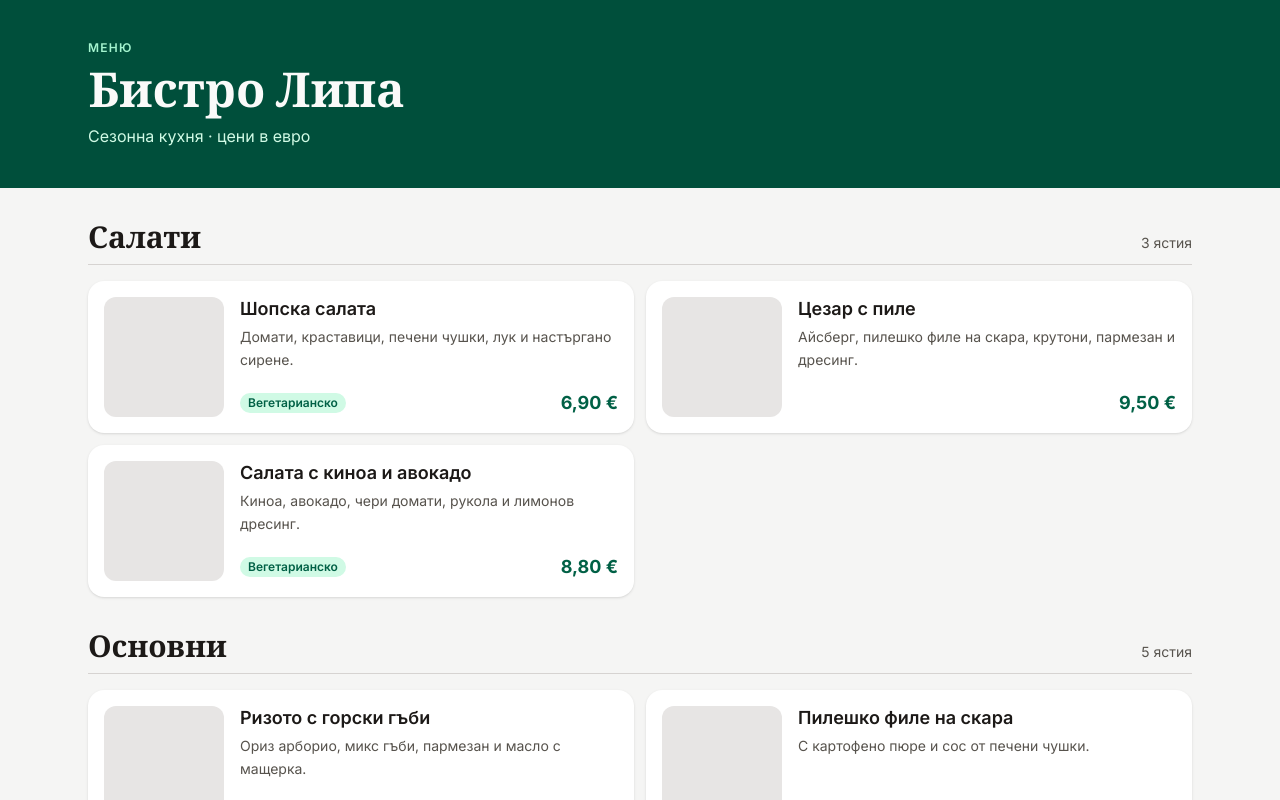
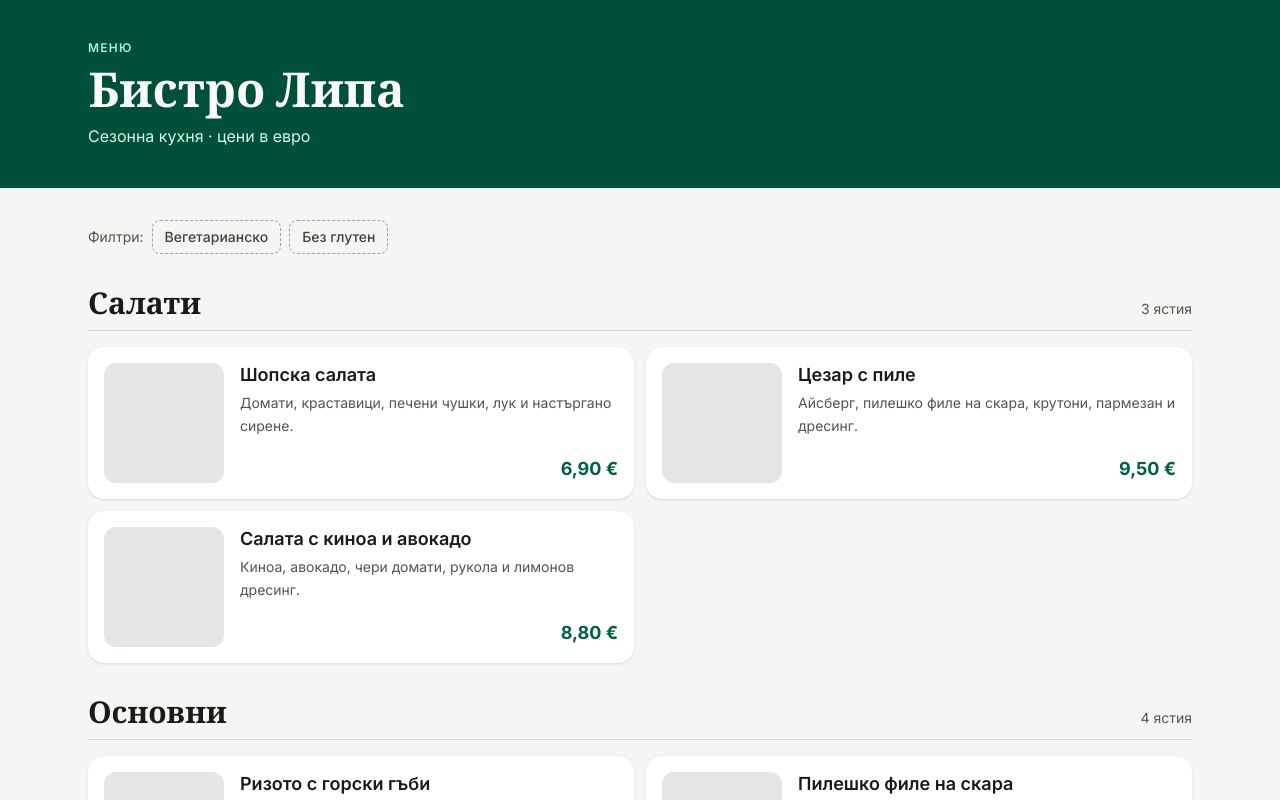
Before and after one commit to aleksandar-buzov/restaurant-menu, a React (Vite) app: page /menu in a window 1280 px wide. Shown: the top 800 px of the page. Built offline with nearby package versions, Linux system fonts and the light colour scheme.

Commit message:
feat: add vegetarian and gluten-free filters with empty state

```diff
--- a/src/data/menu.ts
+++ b/src/data/menu.ts
@@ -27,7 +27,7 @@ export const menuItems: MenuItem[] = [
     priceCents: 690,
     imageUrl: null,
     isAvailable: true,
-    isVegetarian: true,
+    isVegetarian: false,
     categoryId: 1,
     allergenIds: [2],
   },
@@ -49,7 +49,7 @@ export const menuItems: MenuItem[] = [
     priceCents: 880,
     imageUrl: null,
     isAvailable: true,
-    isVegetarian: true,
+    isVegetarian: false,
     categoryId: 1,
     allergenIds: [],
   },
@@ -60,7 +60,7 @@ export const menuItems: MenuItem[] = [
     priceCents: 1180,
     imageUrl: null,
     isAvailable: true,
-    isVegetarian: true,
+    isVegetarian: false,
     categoryId: 2,
     allergenIds: [2],
   },
@@ -115,7 +115,7 @@ export const menuItems: MenuItem[] = [
     priceCents: 650,
     imageUrl: null,
     isAvailable: true,
-    isVegetarian: true,
+    isVegetarian: false,
     categoryId: 3,
     allergenIds: [1, 2, 3],
   },
@@ -126,7 +126,7 @@ export const menuItems: MenuItem[] = [
     priceCents: 550,
     imageUrl: null,
     isAvailable: true,
-    isVegetarian: true,
+    isVegetarian: false,
     categoryId: 3,
     allergenIds: [1, 2, 3, 4],
   },
@@ -137,7 +137,7 @@ export const menuItems: MenuItem[] = [
     priceCents: 420,
     imageUrl: null,
     isAvailable: true,
-    isVegetarian: true,
+    isVegetarian: false,
     categoryId: 4,
     allergenIds: [],
   },
@@ -148,7 +148,7 @@ export const menuItems: MenuItem[] = [
     priceCents: 250,
     imageUrl: null,
     isAvailable: true,
-    isVegetarian: true,
+    isVegetarian: false,
     categoryId: 4,
     allergenIds: [],
   },
--- /dev/null
+++ b/src/features/menu/components/MenuFilters.tsx
@@ -0,0 +1,56 @@
+import type { MenuFilterState } from "@/features/menu/types"
+
+interface MenuFiltersProps {
+  filters: MenuFilterState
+  hasActiveFilters: boolean
+  onToggle: (key: keyof MenuFilterState) => void
+  onResetFilters: () => void
+}
+
+const FILTER_OPTIONS: { key: keyof MenuFilterState; label: string }[] = [
+  { key: "vegetarian", label: "Вегетарианско" },
+  { key: "glutenFree", label: "Без глутен" },
+]
+
+const MenuFilters = ({
+  filters,
+  hasActiveFilters,
+  onToggle,
+  onResetFilters,
+}: MenuFiltersProps) => {
+  return (
+    <div className="mx-auto max-w-6xl px-5 pt-5 lg:px-6 lg:pt-8">
+      <div
+        role="group"
+        aria-label="Филтри"
+        className="flex flex-wrap items-center gap-2"
+      >
+        <span className="text-sm text-stone-600">Филтри:</span>
+
+        {FILTER_OPTIONS.map(({ key, label }) => (
+          <button
+            key={key}
+            type="button"
+            aria-pressed={filters[key]}
+            onClick={() => onToggle(key)}
+            className="cursor-pointer rounded-lg border border-dashed border-stone-400 px-3 py-1.5 text-sm font-medium text-stone-700 transition-colors hover:bg-stone-200 focus-visible:ring-2 focus-visible:ring-emerald-600 focus-visible:ring-offset-2 focus-visible:outline-none aria-pressed:border-solid aria-pressed:border-emerald-700 aria-pressed:bg-emerald-700 aria-pressed:text-white aria-pressed:hover:bg-emerald-800"
+          >
+            {label}
+          </button>
+        ))}
+
+        {hasActiveFilters && (
+          <button
+            type="button"
+            className="cursor-pointer text-sm font-medium text-emerald-800 underline-offset-4 hover:underline"
+            onClick={onResetFilters}
+          >
+            Изчисти филтрите
+          </button>
+        )}
+      </div>
+    </div>
+  )
+}
+
+export default MenuFilters
--- /dev/null
+++ b/src/features/menu/types.ts
@@ -0,0 +1,9 @@
+export interface MenuFilterState {
+  vegetarian: boolean
+  glutenFree: boolean
+}
+
+export const DEFAULT_FILTERS: MenuFilterState = {
+  vegetarian: false,
+  glutenFree: false,
+}
--- /dev/null
+++ b/src/features/menu/utils/filterMenuItems.ts
@@ -0,0 +1,25 @@
+import type { MenuItem } from "@/types/menu"
+import type { MenuFilterState } from "@/features/menu/types"
+
+const GLUTEN_ALLERGEN_ID = 1
+
+const filterMenuItems = (
+  menuItems: MenuItem[],
+  filters: MenuFilterState,
+): MenuItem[] => {
+  let filteredItems = menuItems.filter((item) => item.isAvailable)
+
+  if (filters.vegetarian) {
+    filteredItems = filteredItems.filter((item) => item.isVegetarian)
+  }
+
+  if (filters.glutenFree) {
+    filteredItems = filteredItems.filter(
+      (item) => !item.allergenIds.includes(GLUTEN_ALLERGEN_ID),
+    )
+  }
+
+  return filteredItems
+}
+
+export default filterMenuItems
--- a/src/features/menu/utils/groupItemsByCategory.ts
+++ b/src/features/menu/utils/groupItemsByCategory.ts
@@ -5,10 +5,6 @@ export interface CategoryGroup {
   items: MenuItem[]
 }
 
-/**
- * Подрежда категориите по `position`, слага към всяка нейните ястия
- * и маха категориите без ястия.
- */
 const groupItemsByCategory = (
   categories: Category[],
   items: MenuItem[],
--- a/src/pages/MenuPage.tsx
+++ b/src/pages/MenuPage.tsx
@@ -1,23 +1,55 @@
+import { useState } from "react"
+import MenuHeader from "@/features/menu/components/MenuHeader"
 import CategorySection from "@/features/menu/components/CategorySection"
+import MenuFilters from "@/features/menu/components/MenuFilters"
 import groupItemsByCategory from "@/features/menu/utils/groupItemsByCategory"
-import MenuHeader from "@/features/menu/components/MenuHeader"
+import filterMenuItems from "@/features/menu/utils/filterMenuItems"
+import { DEFAULT_FILTERS, type MenuFilterState } from "@/features/menu/types"
 import { categories, menuItems } from "@/data/menu"
 
 const MenuPage = () => {
-  const groups = groupItemsByCategory(categories, menuItems)
+  const [filters, setFilters] = useState<MenuFilterState>(DEFAULT_FILTERS)
+
+  const hasAvailableItems = menuItems.some((item) => item.isAvailable)
+  const hasActiveFilters = Object.values(filters).some((filter) => filter)
+
+  const toggleFilter = (key: keyof MenuFilterState) => {
+    setFilters((prev) => ({ ...prev, [key]: !prev[key] }))
+  }
+
+  const resetFilters = () => {
+    setFilters(DEFAULT_FILTERS)
+  }
+
+  const filteredMenuItems = filterMenuItems(menuItems, filters)
+
+  const groups = groupItemsByCategory(categories, filteredMenuItems)
 
   return (
     <>
       <MenuHeader />
 
+      <MenuFilters
+        hasActiveFilters={hasActiveFilters}
+        filters={filters}
+        onToggle={toggleFilter}
+        onResetFilters={resetFilters}
+      />
+
       <main className="mx-auto max-w-6xl space-y-8 px-5 py-6 lg:px-6 lg:py-8">
-        {groups.map(({ category, items }) => (
-          <CategorySection
-            key={category.id}
-            category={category}
-            menuItems={items}
-          />
-        ))}
+        {groups.length === 0 ? (
+          <p className="rounded-2xl border border-dashed border-stone-300 bg-white p-8 text-center text-stone-600">
+            Няма налични ястия {hasAvailableItems ? "по тези филтри" : ""}
+          </p>
+        ) : (
+          groups.map(({ category, items }) => (
+            <CategorySection
+              key={category.id}
+              category={category}
+              menuItems={items}
+            />
+          ))
+        )}
       </main>
     </>
   )
```
